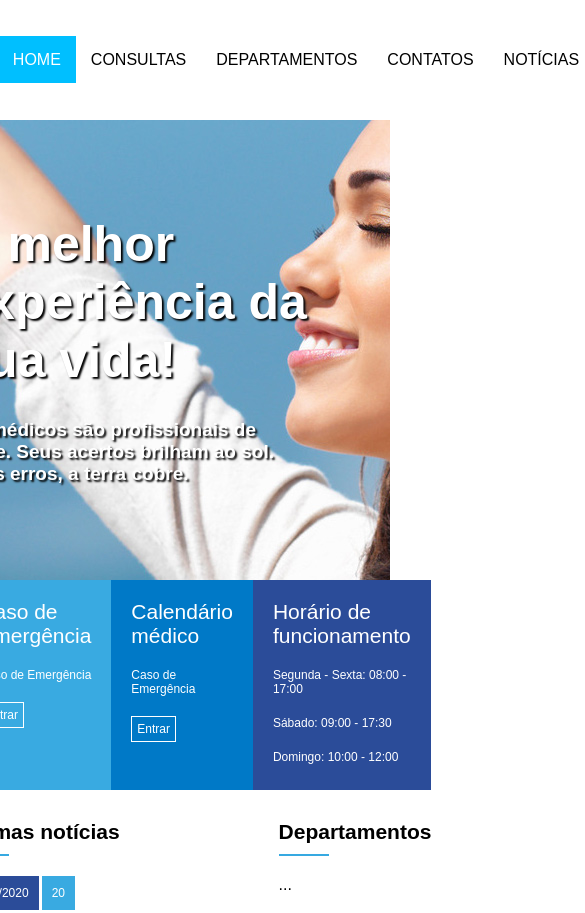
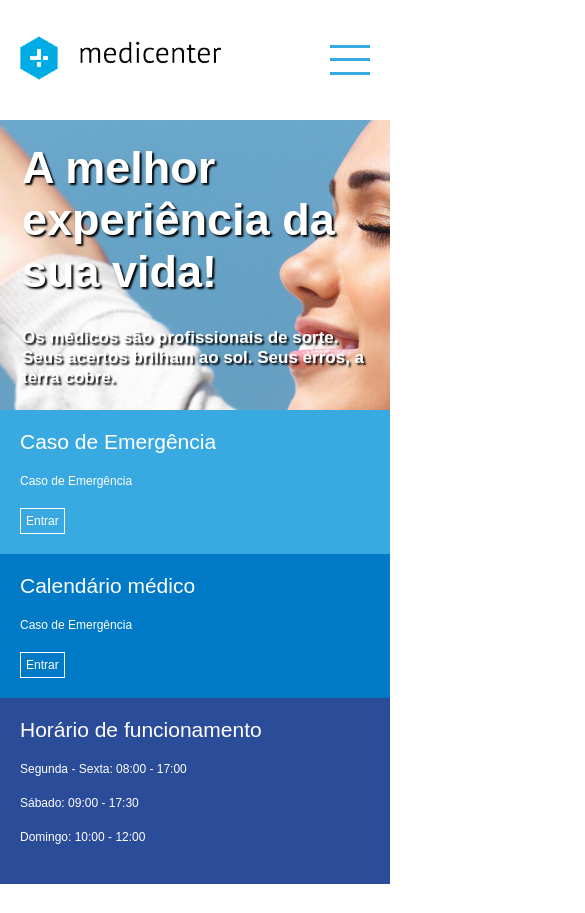
Before and after one commit to jopaulo666/medicenter, a plain HTML site: page public_html/index.html in a window 390 px wide. Shown: the top 913 px of the page, 585 px wide, since content can reach past the window. Drawn offline with Linux system fonts and the light colour scheme.

Commit message:
Iniciando a responsividade para celulares

```diff
--- a/public_html/assests/css/style.css
+++ b/public_html/assests/css/style.css
@@ -234,3 +234,70 @@ footer .widget_title_text{
     font-size: 12px;
     margin-top: 30px;
 }
+.menuMobile{
+    display: none;
+    width: 40px;
+    height: 40px;
+    /*background-color: black;*/
+    margin-top: 40px;
+    margin-bottom: 40px;
+    margin-right: 20px;
+}
+.mm_line{
+    height: 3px;
+    background-color: #39aae1;
+}
+
+@media(max-width:600px){
+    .banner_headline{
+        padding: 22px;
+    }
+    .banner_headline h1{
+        font-size: 45px;
+    }
+    .banner_headline h2{
+        font-size: 17px;
+    }
+    .banner_options{
+        height: auto;
+        flex-direction: column;
+    }
+    .container{
+        flex-direction: column;
+    }
+    .widget_title{
+        margin-top: 107px;
+    }
+    #geral section,
+    #geral aside{
+        padding: 20px;
+    }
+    .footer_menu{
+        flex-direction: column;
+    }
+    .footer_area{
+        flex-direction: column;
+        padding: 20px;
+    }
+    .footer_copy{
+        padding-left: 20px;
+    }
+    header .container{
+        flex-direction: row;
+    }
+    nav ul{
+        flex-direction: column;
+        display: none;
+    }
+    header{
+        height: auto;
+    }
+    .logo{
+        padding-left: 20px;
+    }
+    .menuMobile{
+    display: flex;
+    flex-direction: column;
+    justify-content: space-around;
+}
+}
--- a/public_html/index.html
+++ b/public_html/index.html
@@ -20,6 +20,11 @@ and open the template in the editor.
                 </div>
                 <div class="menu">
                     <nav>
+                        <div class="menuMobile">
+                            <div class="mm_line"></div>
+                            <div class="mm_line"></div>
+                            <div class="mm_line"></div>
+                        </div>
                         <ul>
                             <li class="active"><a href="">Home</a></li>
                             <li><a href="">Consultas</a></li>
```
